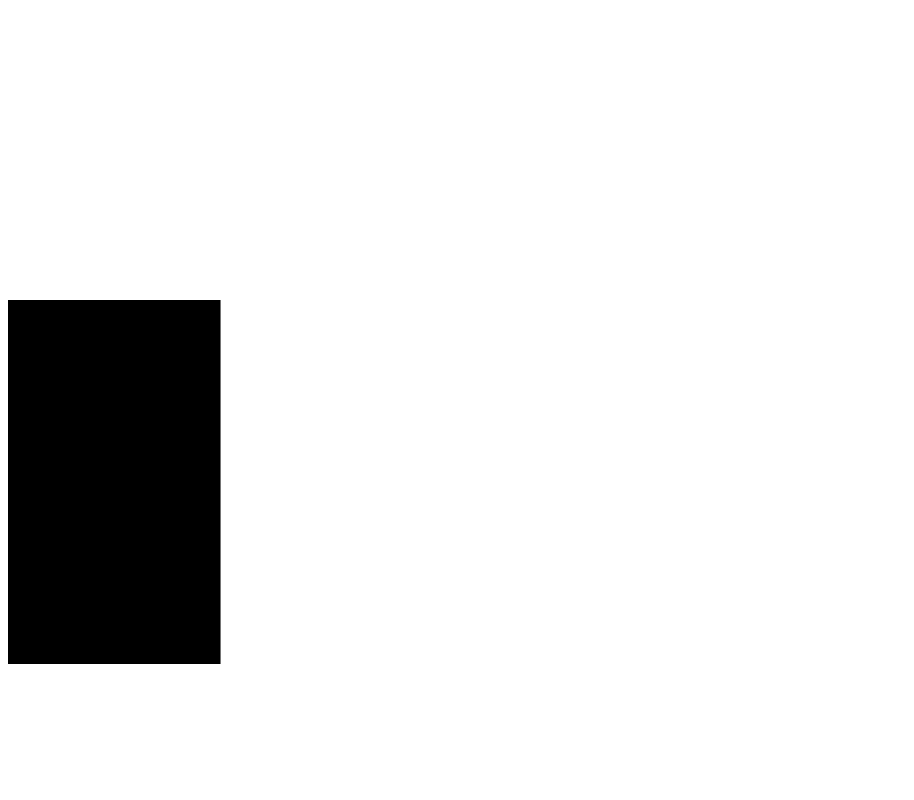
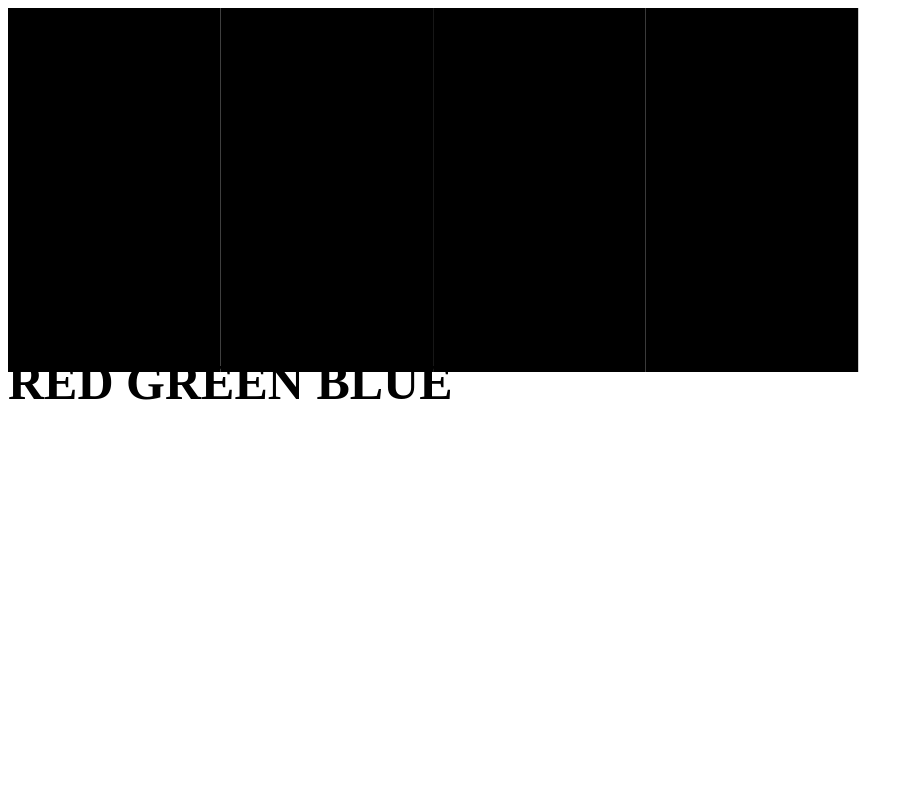
Before and after one commit to jackcolentern/colort_html, a plain HTML site: page index.html in a window 1280 px wide. Shown: the top 800 px of the page, without its empty margins (0-914 px from the left). Drawn offline with nearby package versions, Linux system fonts and the light colour scheme.

Commit message:
Update index.html

```diff
--- a/index.html
+++ b/index.html
@@ -19,9 +19,7 @@ $(document).ready(function(){
 </head>
 <body>
 
-<p id='block' style='font-size: 300px'>█</p>
-
-
+<div id='block' style='font-size: 300px'>████</div>
 
 
 <b id='red' style='font-size: 50px'>RED            </b>
```
